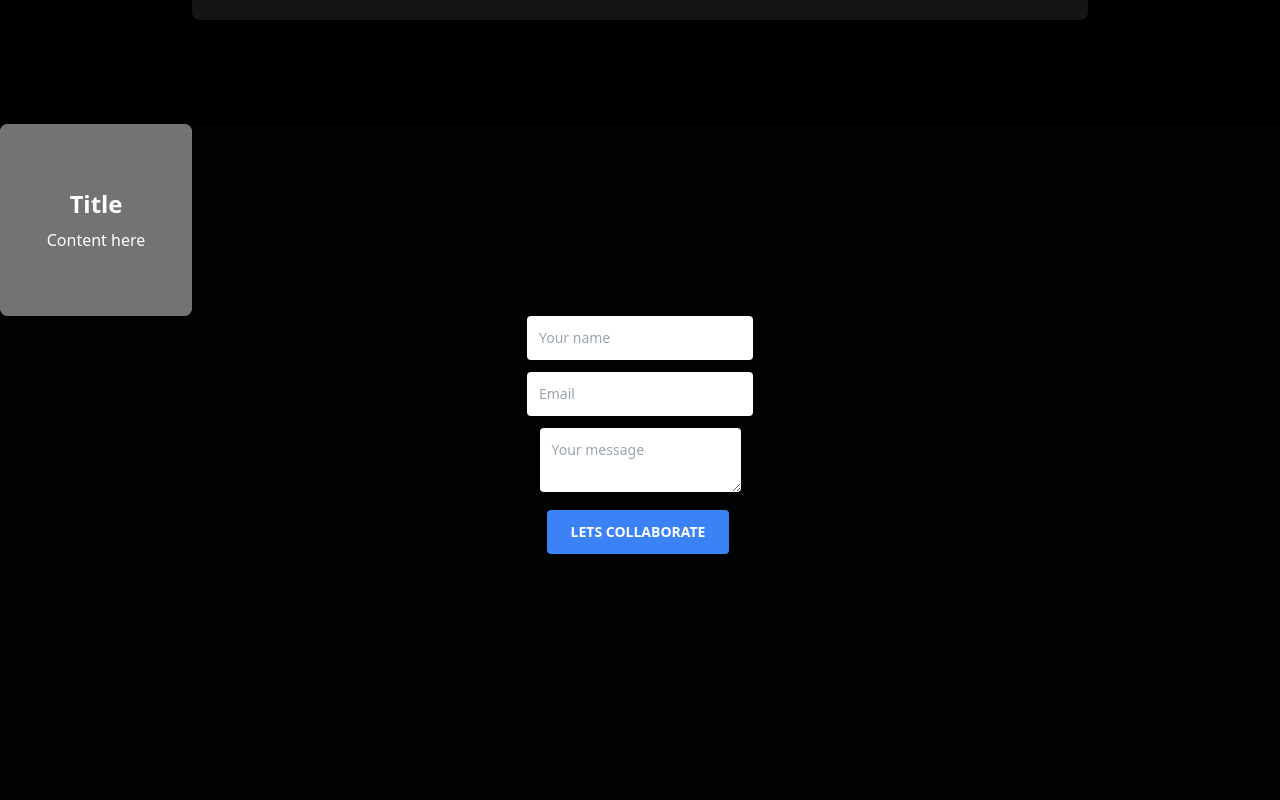
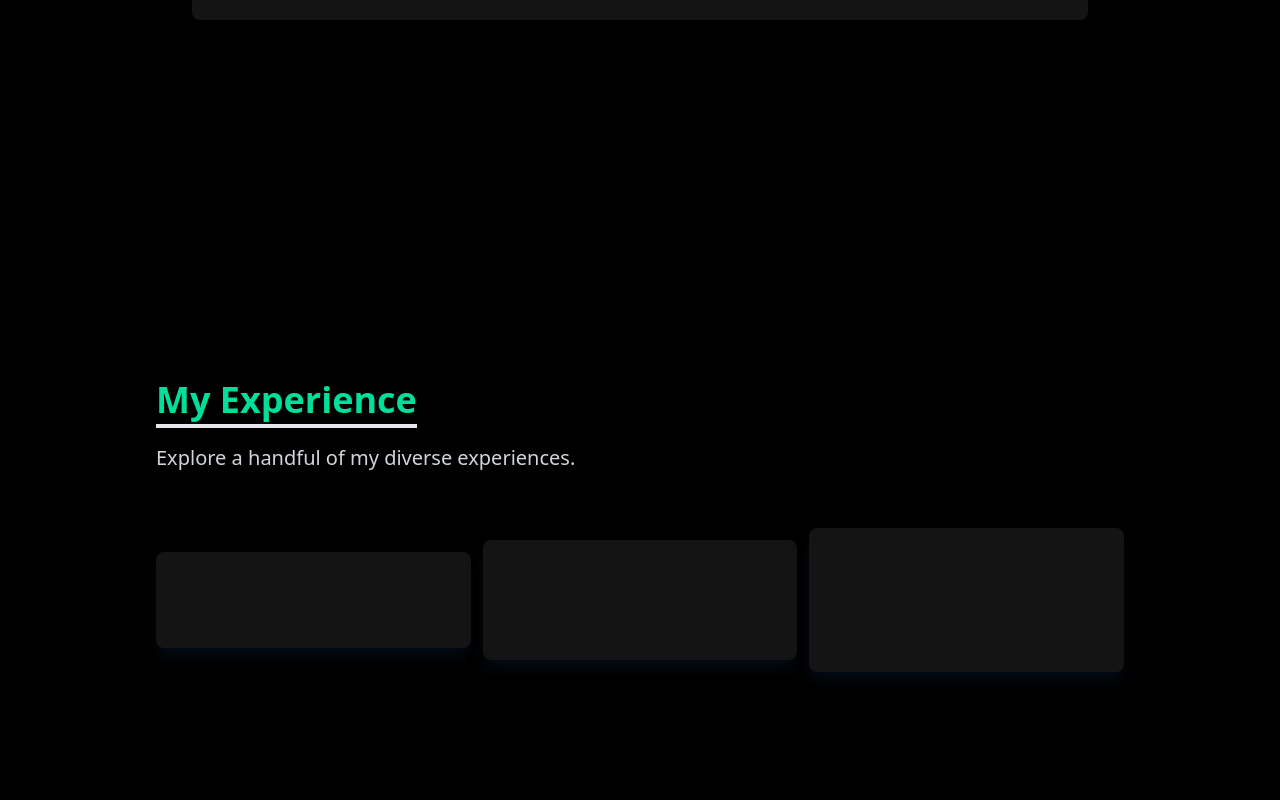
Before and after one commit to jiannotti66/jacks-portfolio-react, a React (Create React App) app: page / in a window 1280 px wide. Shown: the part 3520-4320 px from the top of the page. Before the commit the page ends 4090 px from the top, so only its background shows below. Built offline with nearby package versions, Linux system fonts and the light colour scheme.

Commit message:
added experience hover stuff, almost done with experience, just need to adjust sizing and front text.

```diff
--- a/src/components/Experience.jsx
+++ b/src/components/Experience.jsx
@@ -2,19 +2,64 @@ import React from 'react';
 
 const Experience = () => {
   return (
-    <div id='experience' className="relative w-48 h-48 bg-gray-200 rounded-lg overflow-hidden group">
-      <div className="absolute inset-0 bg-black opacity-50 transition-opacity duration-300 group-hover:opacity-0"></div>
-      <div className="absolute inset-0 flex items-center justify-center transition-opacity duration-300 opacity-0 group-hover:opacity-100">
-        <p className="text-white text-lg">Hover to reveal</p>
-      </div>
-      <div className="absolute inset-0 flex items-center justify-center">
-        <div className="text-center">
-          <h3 className="text-2xl font-bold text-white mb-2">Title</h3>
-          <p className="text-white">Content here</p>
+      <div name="experience" className="min-h-screen bg-[#000000] pt-60 pt-48"> {/* Increase padding to pt-48 */}
+
+        <div className="max-w-[1000px] text-gray-300 max-h-fit mx-auto p-4 flex flex-col justify-center">
+          <div className="pb-8">
+            <p className="text-4xl font-bold inline border-b-4 text-[#00df9a] border-gray">
+              My Experience
+            </p>
+            <p className="py-6 text-xl">
+              Explore a handful of my diverse experiences.
+            </p>
+          </div>
+          <div className="grid h-150 items-center sm:grid-cols-2 md:grid-cols-3 gap-3">
+            <div
+
+              className="shadow-lg rounded-lg shadow-[#040c16] bg-[#141414] group container rounder-md flex justify-center items-center mx-auto content-div"
+              style={{ cursor: 'pointer' }}
+            >
+              {/* Hover Effects */}
+              <div className="opacity-0 text-center group-hover:opacity-100">
+                <span className="text-l text-white tracking-wider">
+                  Currently, I have work experience in the Retail, Education and Sports industries with a computer science focused education background.
+                </span>
+              </div>
+            </div>
+            <div
+
+              className="shadow-lg rounded-lg shadow-[#040c16] bg-[#141414] group container rounder-md flex justify-center items-center mx-auto content-div"
+              style={{ cursor: 'pointer' }}
+
+            >
+              {/* Hover Effects */}
+              <div className="opacity-0 text-center group-hover:opacity-100 ">
+                <span className="text-l text-white tracking-wider">
+                  <br></br> High School Extracuriculars: <br></br>Finance Club,<br></br>{" "}
+                  Hack Club, CompSci Kids, Math Team, Italian Heritage Club
+                </span>
+              </div>
+            </div>
+            <div
+
+              className="shadow-lg rounded-lg shadow-[#040c16] group bg-[#141414] container rounder-md flex justify-center items-center mx-auto content-div"
+              style={{ cursor: 'pointer' }}
+
+            >
+              {/* Hover Effects */}
+              <div className="opacity-0 text-center group-hover:opacity-100 ">
+                <span className="text-l text-white tracking-wider">
+                  Club Sports: <br></br> Hockey - 12 years<br></br>
+                  <br></br> High School Sports: <br></br>Soccer (JV), Football (V), Track
+                  and Field
+                </span>
+              </div>
+            </div>
+          </div>
         </div>
       </div>
-    </div>
-  );
+    );
+
 };
 
 export default Experience;
--- a/src/components/Skills.jsx
+++ b/src/components/Skills.jsx
@@ -20,7 +20,6 @@ const Skills = () => {
             <ul className="list-disc list-inside">
               <li>React.js</li>
               <li>Node</li>
-              <li>OpenCV</li>
               <li>Git</li>
               {/* add one more. */}
             </ul>
```
